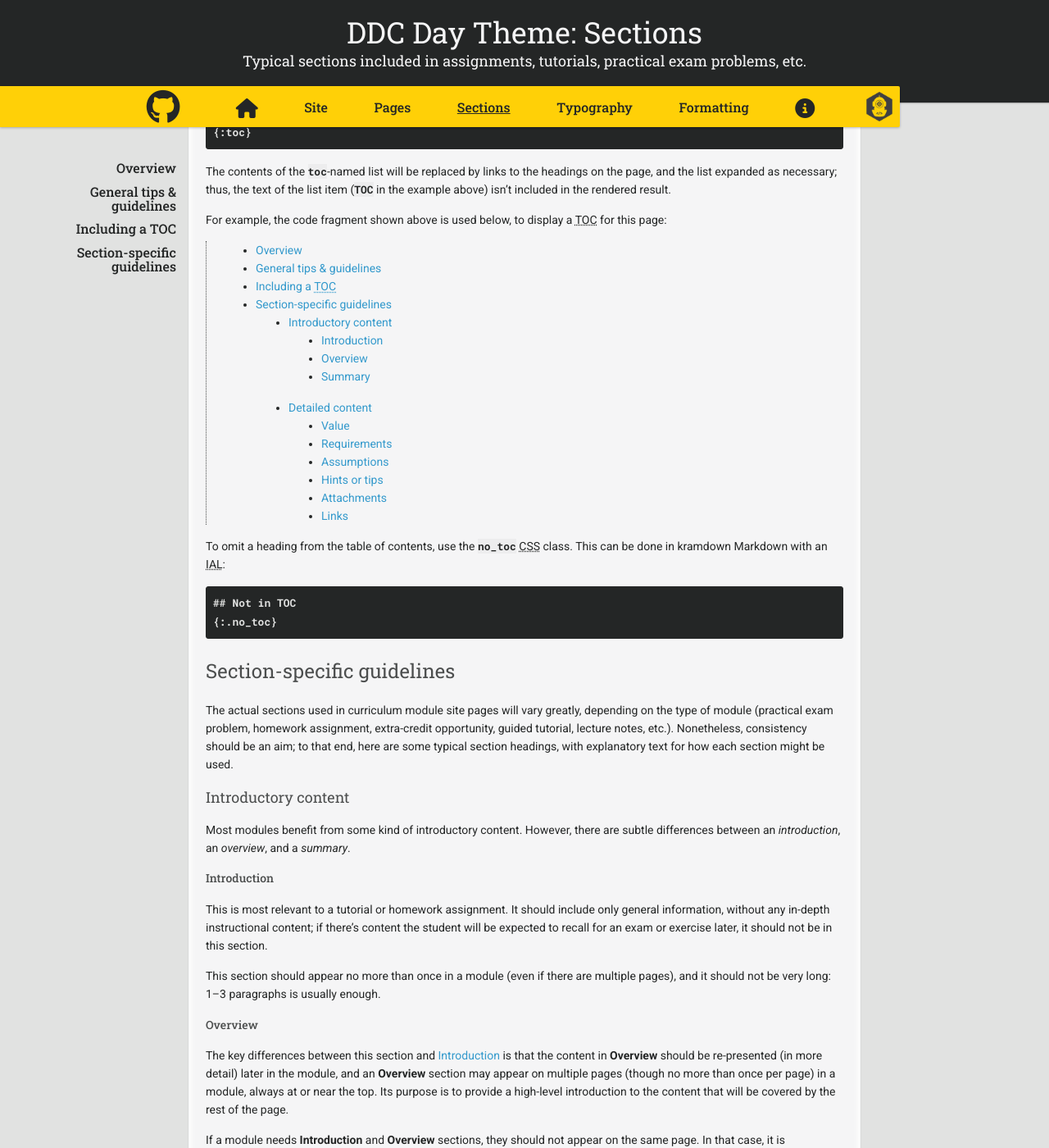
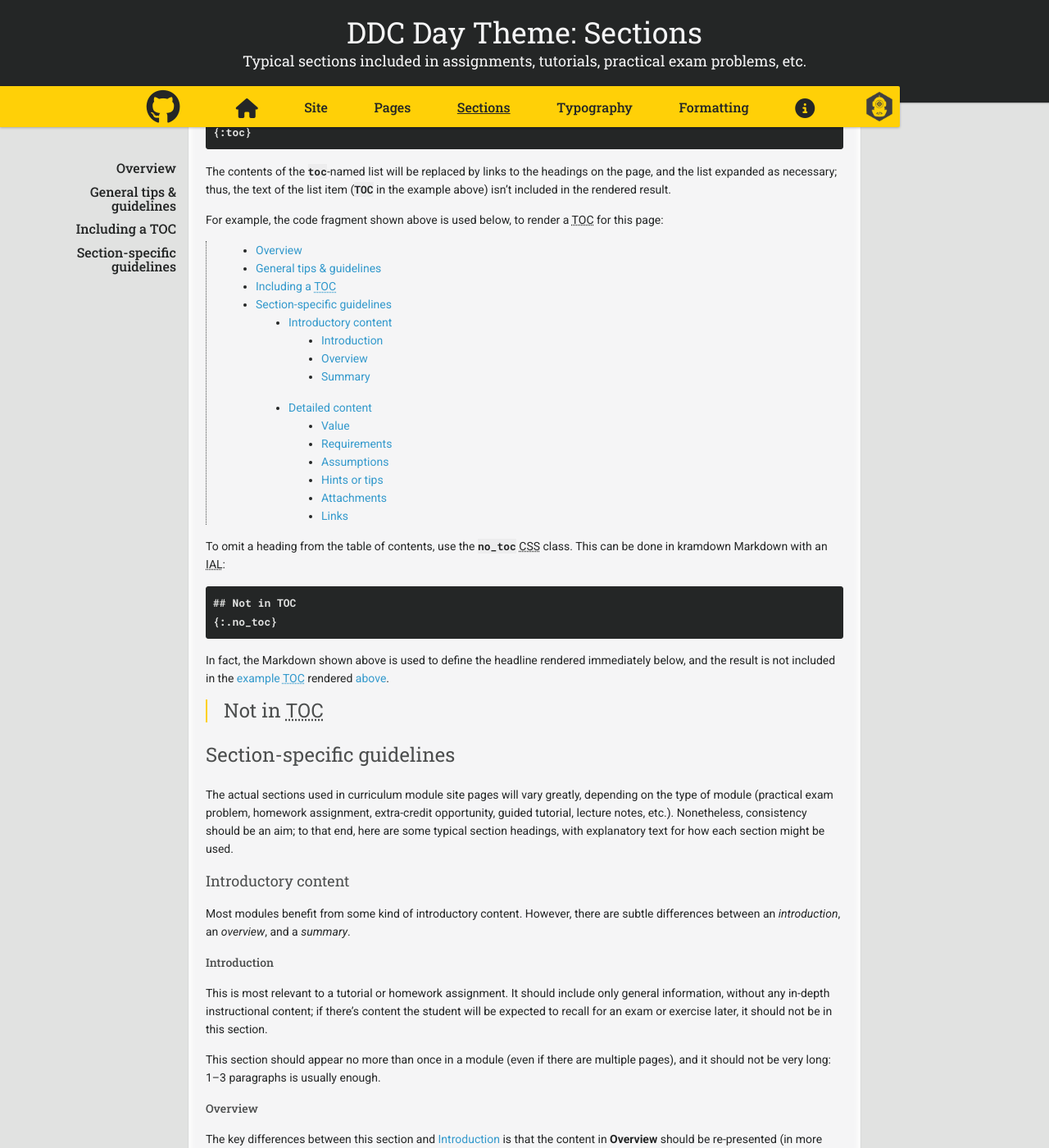
Before and after one commit to ddc-java/ddc-day, a Jekyll site: the page built from sections.md, in a window 1280 px wide and 1400 px high, scrolled down 1176 px. Shown: the whole window at 82% size. Built offline with Jekyll 4.4.1, drawn with Linux system fonts in a browser that asks for light colours; nearby versions of some CDN libraries; our own code applies the rules of GitHub Pages for plain Markdown files.

Commit message:
Expand w/ TOC & styling content

````diff
--- a/sections.md
+++ b/sections.md
@@ -49,7 +49,7 @@ To include a TOC in a Markdown page using the kramdown processor, assign the `to
 
 The contents of the `toc`-named list will be replaced by links to the headings on the page, and the list expanded as necessary; thus, the text of the list item (`TOC` in the example above) isn't included in the rendered result.
 
-For example, the code fragment shown above is used below, to display a TOC for this page:
+For example, the code fragment shown above is used below, to render a TOC for this page:
 
 > * TOC
 > {:toc}
@@ -61,6 +61,11 @@ To omit a heading from the table of contents, use the `no_toc` CSS class. This c
 ## Not in TOC
 {:.no_toc}
 ```
+
+In fact, the Markdown shown above is used to define the headline rendered immediately below, and the result is not included in the [example TOC](#markdown-toc) rendered [above](#markdown-toc).
+
+> ## Not in TOC
+> {:.no_toc}
 
 ## Section-specific guidelines
 
````
